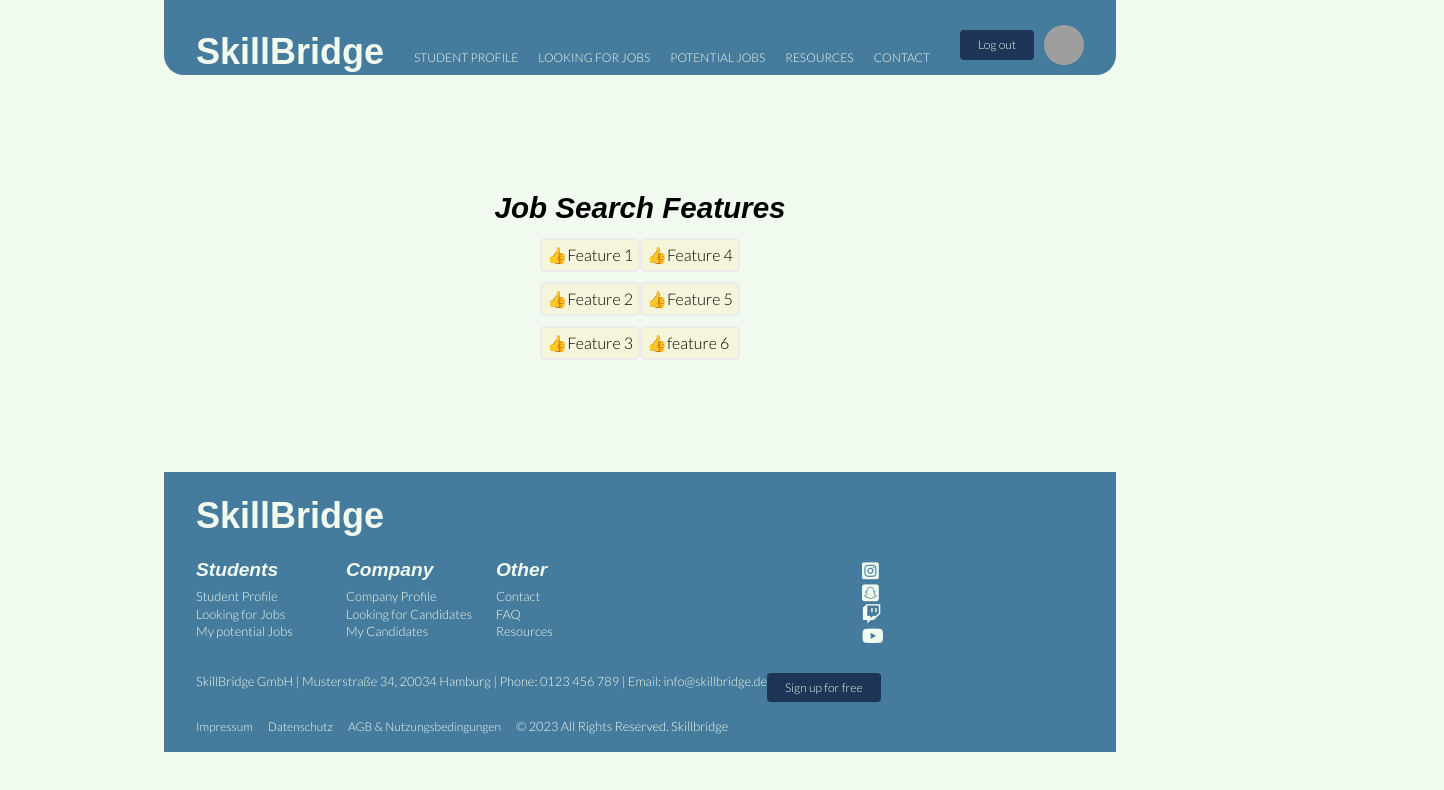
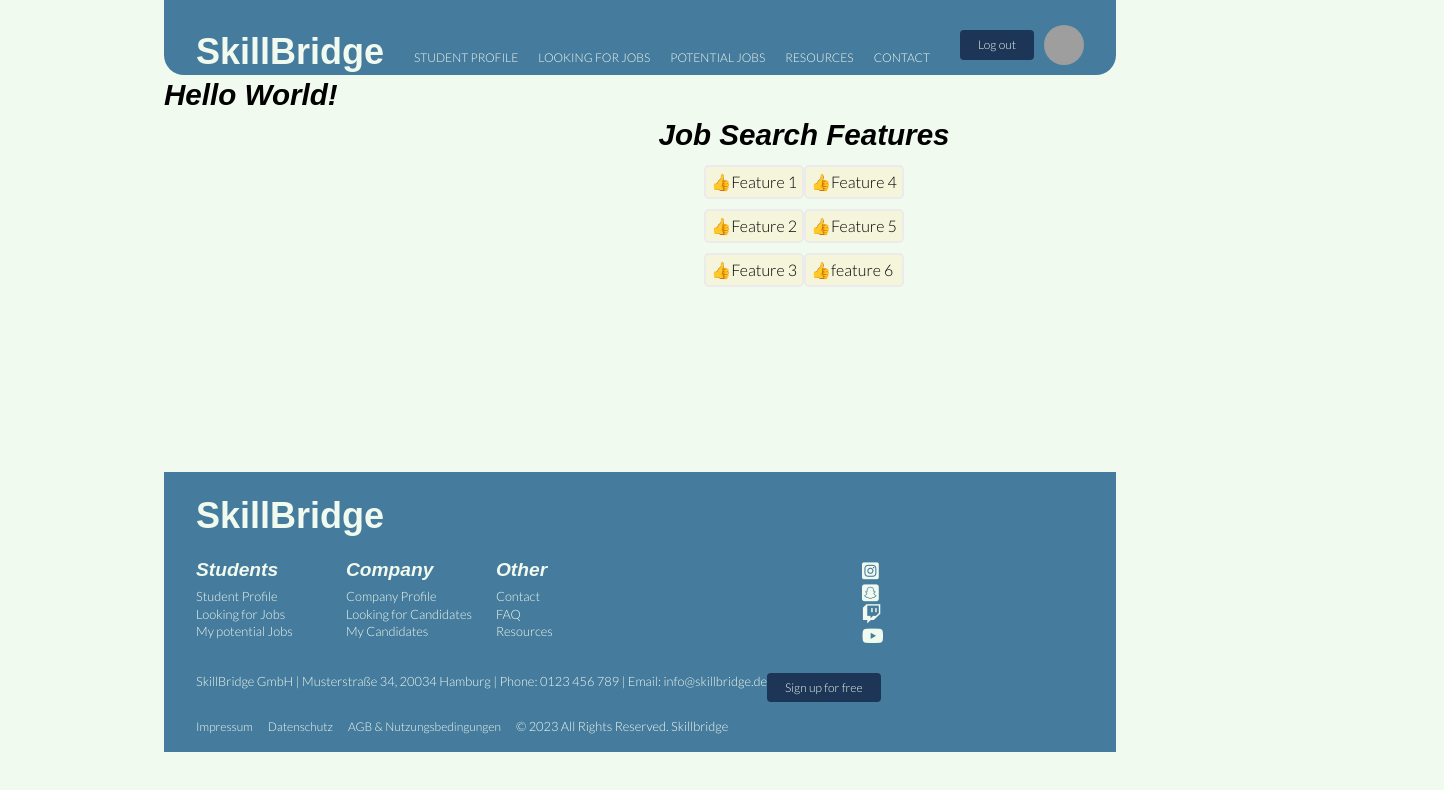
Before and after one commit to Akki-on-Rails/skill-bridge, a React (Create React App) app in the folder client/: page / in a window 1280 px wide. Shown: the top 790 px of the page, 1444 px wide, since content can reach past the window. Built offline with nearby package versions, Linux system fonts and the light colour scheme; grey boxes are pictures that could not be loaded; a web font is replaced by a local one.

Commit message:
prepared index.js to display body components propperly

```diff
--- /dev/null
+++ b/client/src/components/intro-block.js
@@ -0,0 +1,15 @@
+import React from "react";
+
+import styles from './intro-block.module.scss'
+
+import "../assets/css/fontawesome.css"
+import "../assets/css/brands.css"
+import "../assets/css/solid.css"
+
+const IntroBlock = () => {
+  return (
+    <h2>Hello World!</h2>
+  )
+}
+
+export default IntroBlock
--- a/client/src/index.js
+++ b/client/src/index.js
@@ -4,20 +4,24 @@ import './index.scss';
 import LoginCard from './components/login-card';
 import Footer from './components/footer';
 import Header from './components/header';
+import IntroBlock from './components/intro-block';
 import BulletListFeatures from './components/bullet-list';
 import reportWebVitals from './reportWebVitals';
 
 const root = ReactDOM.createRoot(document.getElementById('root'));
 root.render(
   <React.StrictMode>
-    <body>
-      <div className={ 'body_wrapper' }>
-        <Header />
+    <div className={ 'body_wrapper' }>
+      <Header />
+      <body>
+        <div className={ 'double_block' }>
+          <IntroBlock />
+        </div>
         <BulletListFeatures />
         {/* <LoginCard /> */}
-        <Footer />
-      </div>
-    </body>
+      </body>
+      <Footer />
+    </div>
   </React.StrictMode>
 );
 
--- a/client/src/index.scss
+++ b/client/src/index.scss
@@ -10,6 +10,7 @@ body {
   font-family: $body-font;
   box-sizing: border-box;
 	background-color: $c-background;
+  flex-grow: 1;
 }
 
 .body_wrapper {
@@ -22,6 +23,9 @@ body {
   border-right: 1.5rem solid $c-background;
   border-left: 1.5rem solid $c-background;
   border-bottom: 3rem solid $c-background;
+}
+.double_block {
+  display: flex;
 }
 
 code {
```
Also changed, not shown: client/src/components/intro-block.module.scss (added).
